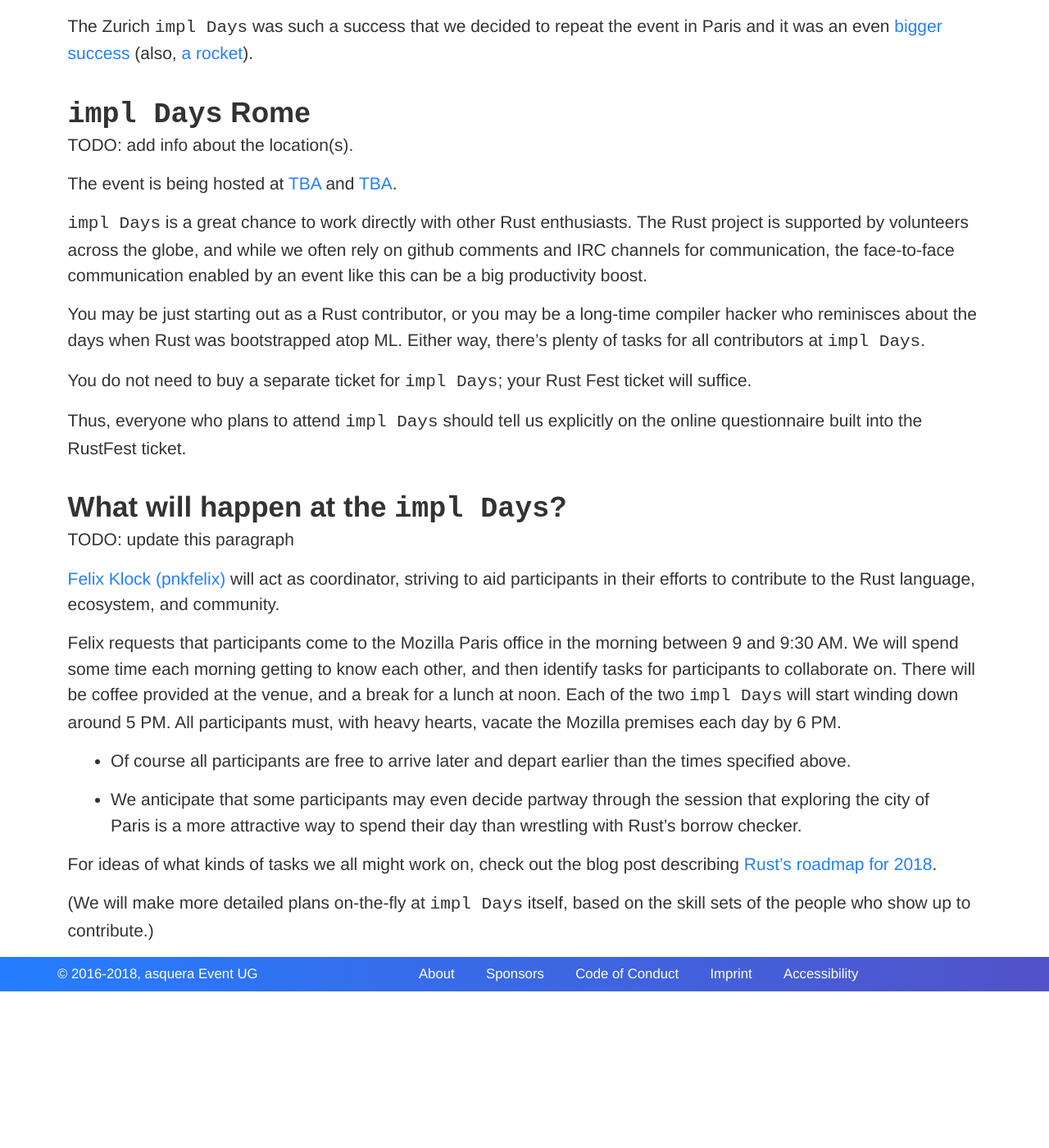
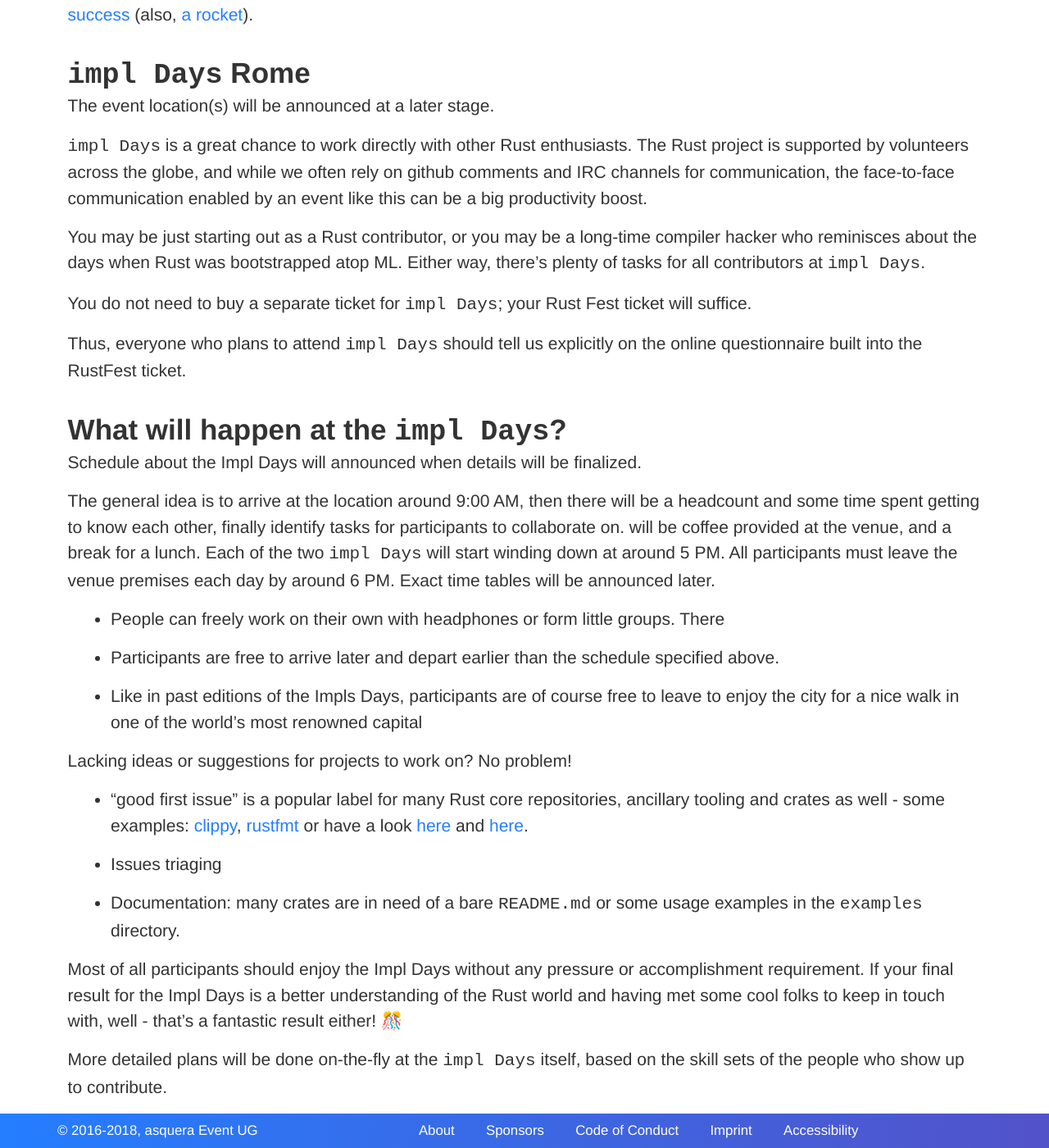
Before and after one commit to RustFestEU/rome.rustfest.eu, a Jekyll site: the page built from about-impl-days.md, in a window 1280 px wide and 1400 px high, scrolled down 815 px. Shown: the whole window at 82% size. Built offline with Jekyll 4.4.1, drawn with Linux system fonts in a browser that asks for light colours; nearby versions of some CDN libraries; before the commit the page ends 2024 px from its top, so only the background shows below that; some of the changed text lies outside the part shown.

Commit message:
Edit page some more

```diff
--- a/about-impl-days.md
+++ b/about-impl-days.md
@@ -22,82 +22,79 @@
 <section markdown="1">
 ## about:impl_days
 
-TODO: update sponsors
+{% comment %}
+TODO: add sponsors
+{% endcomment %}
 
-`impl Days` is a sibling event of RustFest&lt;Rome&gt;, sponsored by
-Mozilla and 1aim. `impl Days` is an open-ended time for Rust contributors to
-collaborate in an active programming session. It will take place on
-the two days following the RustFest talks and workshops,
-{{site.dates.impl_days_no_br}} {{site.dates.year}}.
+`impl Days` is the sibling event of RustFest&lt;Rome&gt;. `impl Days` is an open-ended time
+for Rust contributors to collaborate in an active programming session. It will take place on the two days following the
+RustFest talks and workshops, on {{site.dates.impl_days_no_br}} {{site.dates.year}}.
 
 ## History
 
-Born as a hacking and development experiment in the early RustFest editions, the
-"impl Days" has established as a tradition following each RustFest.
+Born as a hacking and development experiment in the early RustFest editions, the "impl Days" has established as a
+tradition following each RustFest.
 
-The name refers to the first edition that took place during the 2017 "impl
-Period", therefore the name "impl Days" was a natural choice.
-<a href="https://internals.rust-lang.org/t/the-impl-period-newsletter-2/6034">
-Over those two days</a>, 30 to 40 people came together to discuss, design,
-and implement changes to Rust itself as well its broader ecosystem.
+The name refers to the first edition that took place during the 2017 "impl Period", therefore the name "impl Days" was a
+natural choice.  <a href="https://internals.rust-lang.org/t/the-impl-period-newsletter-2/6034"> Over those two days</a>,
+30 to 40 people came together to discuss, design, and implement changes to Rust itself as well its broader ecosystem.
 
-Plus, <a href="https://botbot.me/mozilla/rust-internals/2017-10-02/?msg=91818378&page=2">they got to build a Lego Death Star</a>.
+Plus, <a href="https://botbot.me/mozilla/rust-internals/2017-10-02/?msg=91818378&page=2">they got to build a Lego Death
+Star</a>.
 
-The Zurich `impl Days` was such a success that we decided to repeat
-the event in Paris and it was an even <a
-href="https://twitter.com/MozillaParis/status/1001434063264272384"
-target="_new">bigger success</a> (also, <a href="https://twitter.com/simukis/status/1001122476011802626" target="_new">a rocket</a>).
+The Zurich `impl Days` was such a success that we decided to repeat the event in Paris and it was an even <a
+href="https://twitter.com/MozillaParis/status/1001434063264272384" target="_new">bigger success</a> (also, <a
+href="https://twitter.com/simukis/status/1001122476011802626" target="_new">a rocket</a>).
 
 ## `impl Days` Rome
-TODO: add info about the location(s).
 
-The event is being hosted at <a href="/location/#impl-days-rome">{{site.location.impl_days}}</a> and <a href="#">{{site.location.impl_days_overflow}}</a>.
+{% comment %}
+TODO: add info about {{site.location.impl_days}} and {{site.location.impl_days_overflow}}
+{% endcomment %}
 
-`impl Days` is a great chance to work directly with other Rust enthusiasts. The
-Rust project is supported by volunteers across the globe, and while we often
-rely on github comments and IRC channels for communication, the face-to-face
+The event location(s) will be announced at a later stage.
+
+`impl Days` is a great chance to work directly with other Rust enthusiasts. The Rust project is supported by volunteers
+across the globe, and while we often rely on github comments and IRC channels for communication, the face-to-face
 communication enabled by an event like this can be a big productivity boost.
 
-You may be just starting out as a Rust contributor, or you may be a long-time
-compiler hacker who reminisces about the days when Rust was bootstrapped atop
-ML. Either way, there's plenty of tasks for all contributors at `impl Days`.
+You may be just starting out as a Rust contributor, or you may be a long-time compiler hacker who reminisces about the
+days when Rust was bootstrapped atop ML. Either way, there's plenty of tasks for all contributors at `impl Days`.
 
-You do not need to buy a separate ticket for `impl Days`; your Rust Fest ticket
-will suffice.
+You do not need to buy a separate ticket for `impl Days`; your Rust Fest ticket will suffice.
 
-
-Thus, everyone who plans to attend `impl Days` should tell us
-explicitly on the online questionnaire built into the RustFest ticket.
+Thus, everyone who plans to attend `impl Days` should tell us explicitly on the online questionnaire built into the
+RustFest ticket.
 
 ## What will happen at the `impl Days`?
 
-TODO: update this paragraph
+{% comment %}
+TODO: add coordinator, schedule
+{% endcomment %}
 
-<a href="/people/pnkfelix">Felix Klock (pnkfelix)</a> will act as
-coordinator, striving to aid participants in their efforts to
-contribute to the Rust language, ecosystem, and community.
+Schedule about the Impl Days will announced when details will be finalized.
 
-Felix requests that participants come to the Mozilla Paris office in
-the morning between 9 and 9:30 AM. We will spend some time each
-morning getting to know each other, and then identify tasks for
-participants to collaborate on. There will be coffee provided at the
-venue, and a break for a lunch at noon. Each of the two `impl Days`
-will start winding down around 5 PM. All participants must, with heavy
-hearts, vacate the Mozilla premises each day by 6 PM.
+The general idea is to arrive at the location around 9:00 AM, then there will be a headcount and some time spent getting
+to know each other, finally identify tasks for participants to collaborate on.  will be coffee provided at the venue, and a break for a lunch. Each of the two
+`impl Days` will start winding down at around 5 PM. All participants must leave the venue premises each day by around 6 PM. Exact time tables will be announced later.
 
-  * Of course all participants are free to arrive later and depart
-    earlier than the times specified above.
+* People can freely work on their own with headphones or form little groups. There
 
-  * We anticipate that some participants may even decide partway
-    through the session that exploring the city of Paris is a more
-    attractive way to spend their day than wrestling with Rust's
-    borrow checker.
+* Participants are free to arrive later and depart earlier than the schedule specified above.
 
-For ideas of what kinds of tasks we all might work on, check out the
-blog post describing
-<a href="https://blog.rust-lang.org/2018/03/12/roadmap.html">Rust's roadmap for 2018</a>.
+* Like in past editions of the Impls Days, participants are of course free to leave to enjoy the city for a nice walk in one of the world's most renowned capital
 
-(We will make more detailed plans on-the-fly at `impl Days` itself,
-based on the skill sets of the people who show up to contribute.)
+Lacking ideas or suggestions for projects to work on? No problem!
+
+* "good first issue" is a popular label for many Rust core repositories, ancillary tooling and crates as well - some examples: [clippy](https://github.com/rust-lang-nursery/rust-clippy/issues?q=is%3Aopen+is%3Aissue+label%3A%22good+first+issue%22), [rustfmt](https://github.com/rust-lang-nursery/rustfmt/issues?q=is%3Aopen+is%3Aissue+label%3Agood-first-issue) or have a look [here](https://www.rustaceans.org/findwork/starters) and [here](https://github.com/RustBeginners/please/issues).
+
+* Issues triaging
+
+* Documentation: many crates are in need of a bare `README.md` or some usage examples in the `examples` directory.
+
+Most of all participants should enjoy the Impl Days without any pressure or accomplishment requirement. If your final result for the Impl Days is a better understanding of the Rust world and having met some cool folks to keep in touch with, well - that's a fantastic result either! 🎊
+
+More detailed plans will be done on-the-fly at the `impl Days` itself, based on the skill sets of the people who show
+up to contribute.
 
 </section>
```
